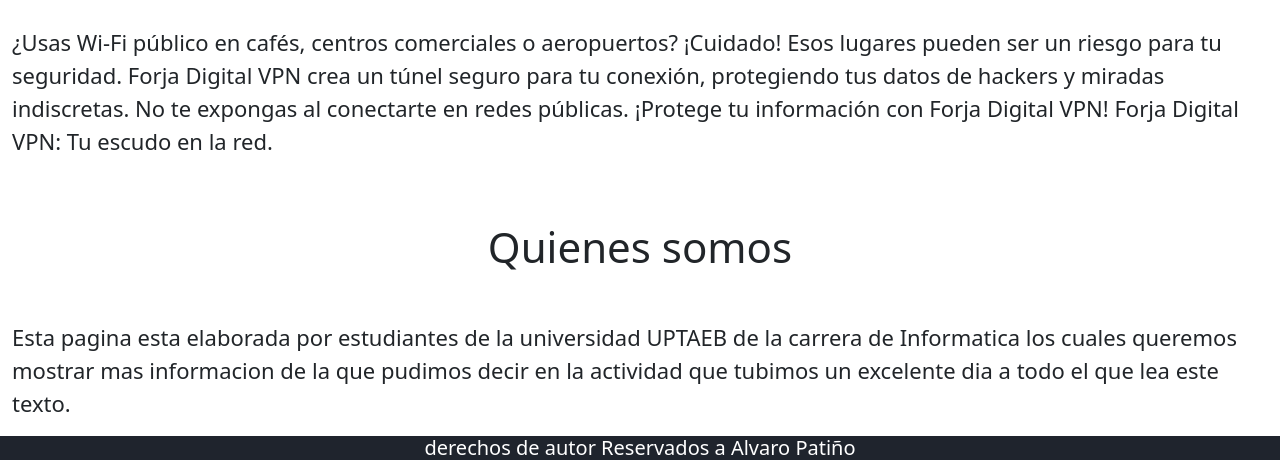
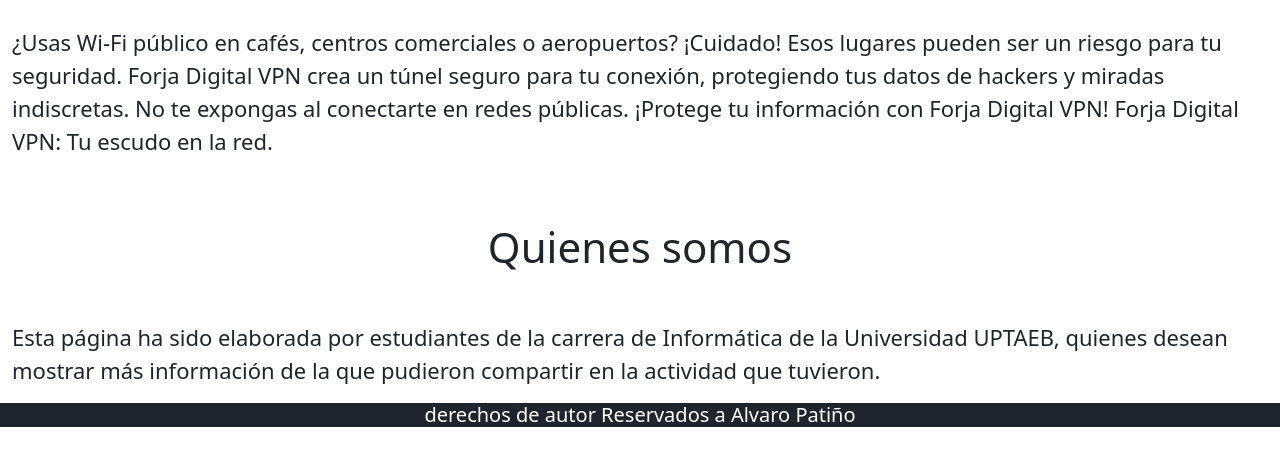
Before and after one commit to AlvaroIsaac18/La-Forja-Digital, a plain HTML site: page index.html in a window 1280 px wide. Shown: the part 2639-3100 px from the top of the page. After the commit the page ends 3067 px from the top, so only its background shows below. Drawn offline with Linux system fonts and the light colour scheme; a script that the page names is missing.

Commit message:
pre_version 1.1

```diff
--- a/index.html
+++ b/index.html
@@ -108,9 +108,9 @@
             <div class="row d-flex justify-content-center align-items-center">
                 <h2 class="text-center mb-5">Quienes somos</h2>
                 <div class="">
-                    <p>Esta pagina esta elaborada por estudiantes de la universidad UPTAEB de la carrera de Informatica
-                        los cuales queremos mostrar mas informacion de la que pudimos decir en la actividad que tubimos
-                        un excelente dia a todo el que lea este texto.
+                    <p>Esta página ha sido elaborada por estudiantes de la carrera de Informática de la Universidad
+                        UPTAEB, quienes desean mostrar más información de la que pudieron compartir en la actividad que
+                        tuvieron.
                     </p>
                 </div>
             </div>
```
